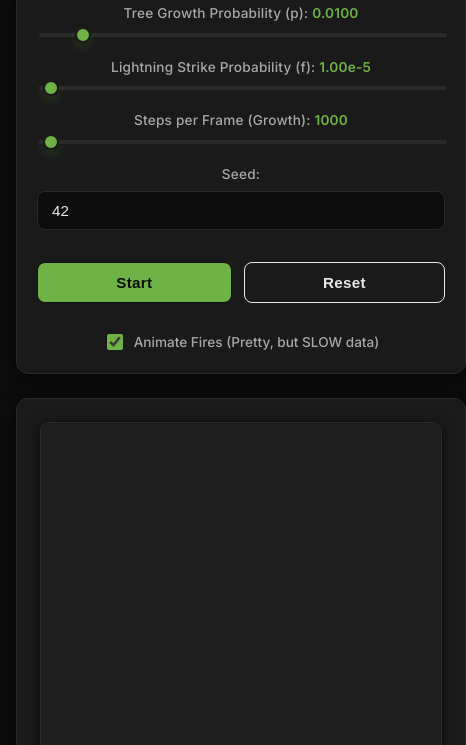
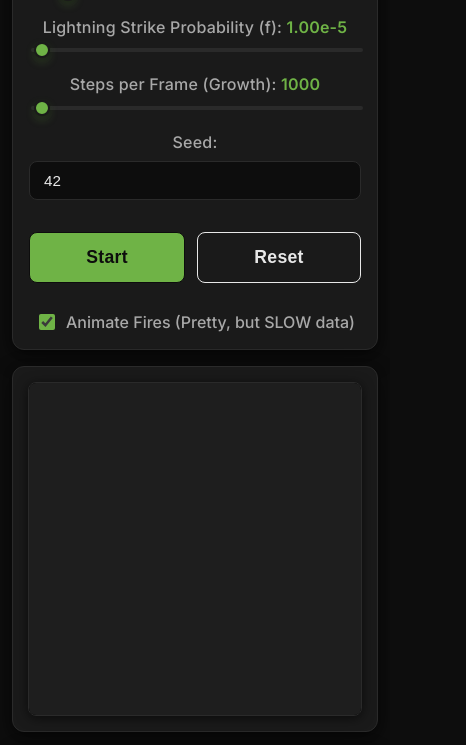
Before and after one commit to DragosBaci/forest-fire, a plain HTML site: page index.html in a window 390 px wide. Shown: the part 166-911 px from the top of the page, 466 px wide, since content can reach past the window. Drawn offline with nearby package versions, Linux system fonts and the light colour scheme.

Commit message:
trying to fix mobilel layout

```diff
--- a/forest-fire-styles.css
+++ b/forest-fire-styles.css
@@ -388,10 +388,47 @@ body {
 
     #sim-wrapper .control-group label {
         text-align: center;
+        font-size: 1em;
     }
 
     #sim-wrapper .toggle-switch {
         justify-content: center;
+    }
+
+    #sim-wrapper .toggle-switch label {
+        font-size: 1em;
+    }
+
+    #sim-wrapper .action-buttons button {
+        font-size: 1.1em;
+        padding: 14px 24px;
+    }
+}
+
+/* Extra mobile optimization for very small screens */
+@media (max-width: 600px) {
+    #sim-wrapper {
+        padding: 1em 0.75em;
+        gap: 1em;
+    }
+
+    #sim-wrapper h1 {
+        font-size: 1.5em;
+    }
+
+    #sim-wrapper .controls-container {
+        padding: 1em;
+        grid-template-columns: 1fr;
+    }
+
+    #sim-wrapper .control-group label {
+        font-size: 1em;
+    }
+
+    #sim-wrapper .sim-container,
+    #sim-wrapper .plot-container {
+        min-height: 300px;
+        padding: 1em;
     }
 }
 
--- a/index.html
+++ b/index.html
@@ -2,7 +2,7 @@
 <html lang="en">
 <head>
     <meta charset="UTF-8">
-    <meta name="viewport" content="width=device-width, initial-scale=1.0">
+    <meta name="viewport" content="width=device-width, initial-scale=1.0, maximum-scale=1.0, user-scalable=no">
     <title>Forest Fire Model (Drossel–Schwabl)</title>
     <script src="https://cdn.jsdelivr.net/npm/chart.js"></script>
     <link rel="stylesheet" href="forest-fire-styles.css">
```
